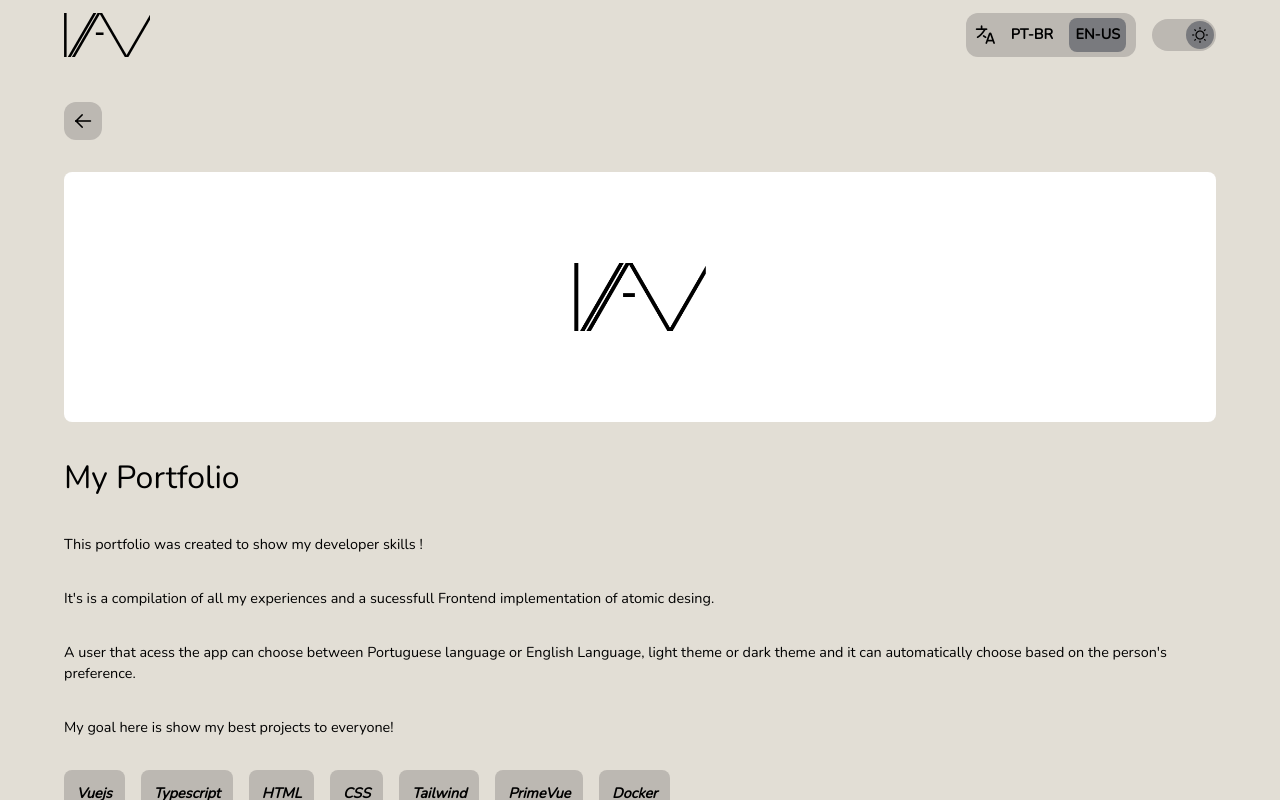
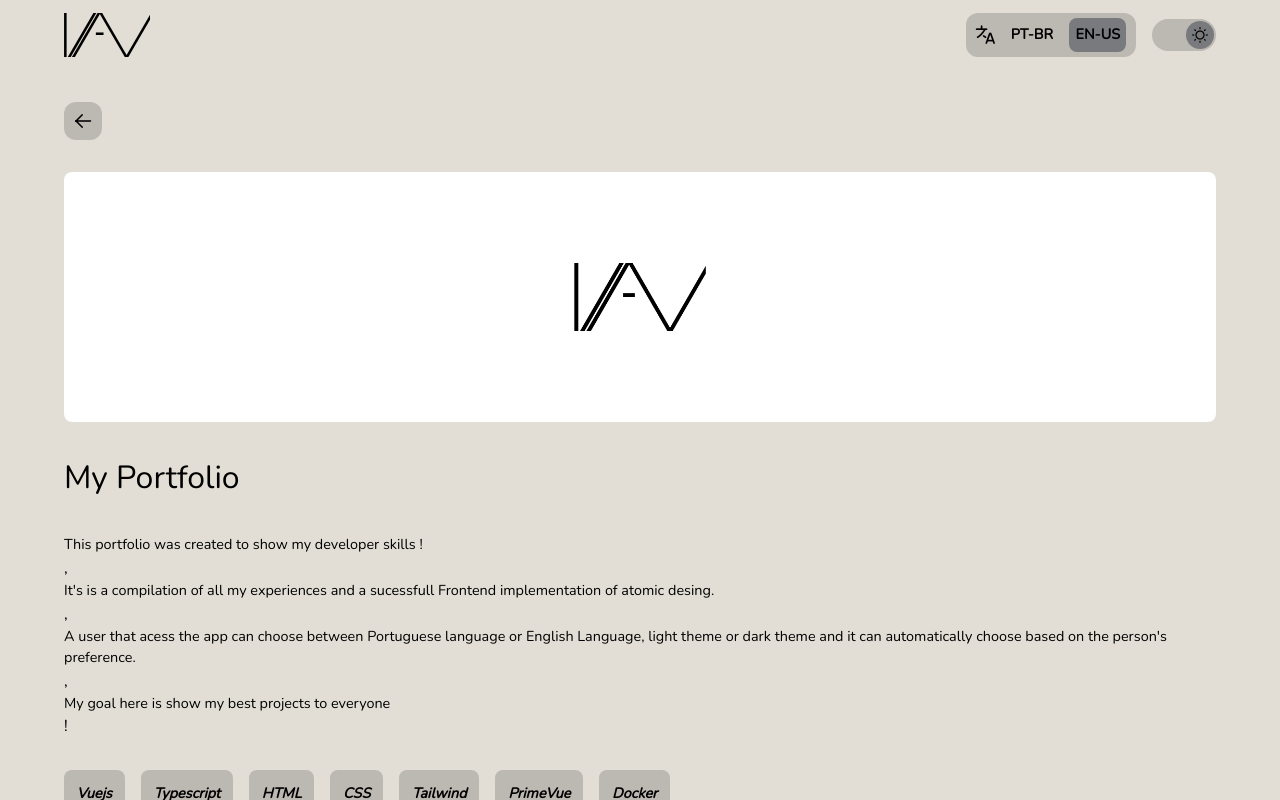
Before and after one commit to ianer-glitch/WhoAmIProject, a Vue app: page / in a window 1280 px wide. Both pictures are taken after a click on the picture 507 px from the left and 844 px from the top of the page. Shown: the top 800 px of the page. Built offline with nearby package versions, Linux system fonts and the light colour scheme.

Commit message:
changin about page to read html from projects description

```diff
--- a/src/shared/projectListForShowcase.ts
+++ b/src/shared/projectListForShowcase.ts
@@ -13,10 +13,10 @@ const projectListForShowcase: Array<ProjectShowcaseItem> = [
         languageName: LanguageEnum.english,
         bannerName: '',
         description: [
-          'This portfolio was created to show my developer skills !',
-          "It's is a compilation of all my experiences and a sucessfull Frontend implementation of atomic desing.",
-          "A user that acess the app can choose between Portuguese language or English Language, light theme or dark theme and it can automatically choose based on the person's preference.",
-          'My goal here is show my best projects to everyone!'
+          '<p>This portfolio was created to show my developer skills !</p>',
+          "<p>It's is a compilation of all my experiences and a sucessfull Frontend implementation of atomic desing.</p>",
+          "<p>A user that acess the app can choose between Portuguese language or English Language, light theme or dark theme and it can automatically choose based on the person's preference.</p>",
+          '<p>My goal here is show my best projects to everyone</p>!'
         ],
         name: 'My Portfolio'
       },
@@ -24,10 +24,10 @@ const projectListForShowcase: Array<ProjectShowcaseItem> = [
         languageName: LanguageEnum.brazilianPortuguese,
         bannerName: '',
         description: [
-          'Este portfólio foi criado para demonstrar minhas habilidades!',
-          'Ele é um compilado de todas as experiências que adquiri ao longo dos anos. Construído utilizando desing atômico,o site  é um belo exemplo de aplicação de componentização  no Frontend.',
-          'A aplicação conta com tema claro e tema  escuro , linguagem Português e Inglês. Além de considerar a preferência  do usuário para selecionar previamente acada uma dessas opções.',
-          'O Objetivo aqui é tornar meus melhores projetos visíveis a todos!.'
+          '<p>Este portfólio foi criado para demonstrar minhas habilidades!</p>',
+          '<p>Ele é um compilado de todas as experiências que adquiri ao longo dos anos. Construído utilizando desing atômico,o site  é um belo exemplo de aplicação de componentização  no Frontend.</p>',
+          '<p>A aplicação conta com tema claro e tema  escuro , linguagem Português e Inglês. Além de considerar a preferência  do usuário para selecionar previamente acada uma dessas opções.</p>',
+          '<p>O Objetivo aqui é tornar meus melhores projetos visíveis a todos!</p>.'
         ],
         name: 'Meu Portfólio'
       }
@@ -43,9 +43,9 @@ const projectListForShowcase: Array<ProjectShowcaseItem> = [
         languageName: LanguageEnum.english,
         bannerName: '',
         description: [
-          'This project was created to store in a simple way the dockerfiles to dockerizing a vuejs app!',
-          'Sometimes we need a solid environment for development and production.',
-          'To active this, checkout the repository and Wiki!'
+          '<p>This project was created to store in a simple way the dockerfiles to dockerizing a vuejs app!</p>',
+          '<p>Sometimes we need a solid environment for development and production.</p>',
+          '<p>To active this, checkout the repository and Wiki</p>!'
         ],
         name: 'Docker Vue Template'
       },
@@ -53,9 +53,9 @@ const projectListForShowcase: Array<ProjectShowcaseItem> = [
         languageName: LanguageEnum.brazilianPortuguese,
         bannerName: '',
         description: [
-          'Este projeto foi criado para exemplificar a dockerização de aplicações Vuejs!',
-          'A melhor forma de alcançar ambientes de desenvolvimento e produção confiáveis é utlizando containers.',
-          'Para saber mais acesse o repositório e a Wiki!'
+          '<p>Este projeto foi criado para exemplificar a dockerização de aplicações Vuejs!</p>',
+          '<p>A melhor forma de alcançar ambientes de desenvolvimento e produção confiáveis é utlizando containers.</p>',
+          '<p>Para saber mais acesse o repositório e a Wiki !</p>'
         ],
         name: 'Docker Vue Template'
       }
--- a/src/views/AboutProjectView/AboutProjectView.vue
+++ b/src/views/AboutProjectView/AboutProjectView.vue
@@ -46,13 +46,8 @@ const imgBackgroundUrl = computed(() => `url(${getImageFilePath(projectToShow.va
       <div class="project-banner"></div>
     </figure>
     <h1 class="project-name">{{ readebleInfoProject.name }}</h1>
-    <p
-      v-for="(paragraph, index) in readebleInfoProject.description"
-      :key="index"
-    >
-      {{ paragraph }}
-    </p>
-    <ul class="tecnologies-container">
+    <div v-html="readebleInfoProject.description.join()"></div>
+   <ul class="tecnologies-container">
       <li
         class="tec-item"
         v-for="(tec, index) in projectToShow.tecnlogies"
```
